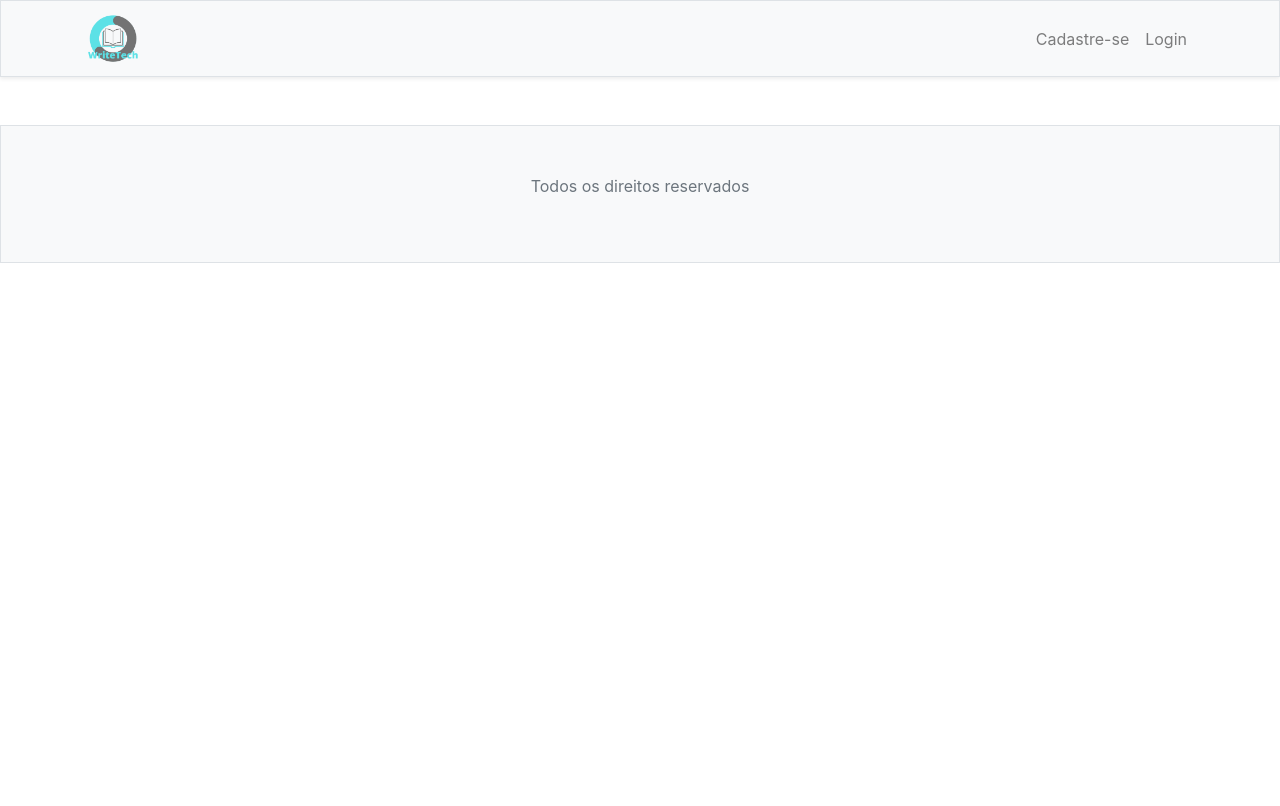
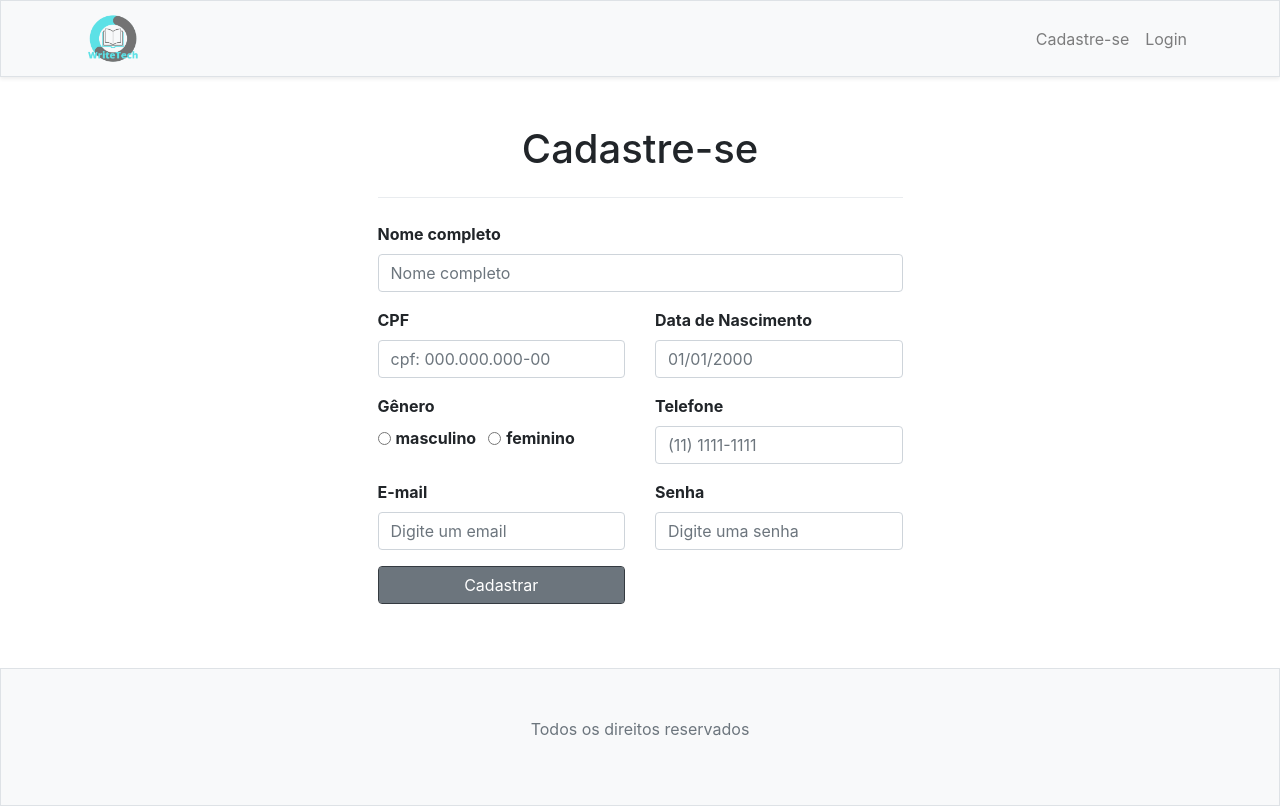
Before and after one commit to rafamioa/les-fatec, a React (Create React App) app in the folder les-frontend/: page /cadastro in a window 1280 px wide. Built offline with nearby package versions, Linux system fonts and the light colour scheme.

Commit message:
Form cadastro de dados pessoais

```diff
--- a/les-frontend/src/App.css
+++ b/les-frontend/src/App.css
@@ -0,0 +1,4 @@
+/* LABEL EM NEGRITO */
+label{
+  font-weight: bold;
+}
--- /dev/null
+++ b/les-frontend/src/componentes/Cadastro/Cadastro.js
@@ -0,0 +1,162 @@
+import React, { Component } from "react";
+
+export default class Cadastro extends Component {
+  constructor(props) {
+    super(props);
+    this.state = {
+      cliente: {
+        nome: "",
+        email: "",
+        cpf: "",
+        telefone: "",
+        dataDeNascimento: "",
+        senha:"",
+        genero: ""
+      },
+    };
+    this.handleSubmit = this.handleSubmit.bind(this);
+    this.handleChange = this.handleChange.bind(this);
+  }
+
+  handleChange(e) {
+    const { name, value } = e.target;
+    this.setState({
+      cliente: { ...this.state.cliente, [name]: value },
+    });
+  }
+
+  handleSubmit(e) {
+    e.preventDefault();
+    console.log(this.state.cliente);
+  }
+
+  render() {
+    const { cliente } = this.state;
+    return (
+      <div className="container mt-5">
+        <div className="col-md-6 offset-md-3">
+          <h1 className="text-center">Cadastre-se</h1>
+          <div className="dropdown-divider my-4"></div>
+          <form onSubmit={this.handleSubmit}>
+            <div className="form-group">
+              <label htmlFor="nome">Nome completo</label>
+              <input
+                type="text"
+                className="form-control"
+                placeholder="Nome completo"
+                name="nome"
+                id="nome"
+                value={cliente.nome}
+                onChange={this.handleChange}
+              />
+            </div>
+
+            <div className="row">
+              <div className="form-group col-md-6">
+                <label htmlFor="cpf">CPF</label>
+                <input
+                  type="text"
+                  className="form-control"
+                  name="cpf"
+                  placeholder="cpf: 000.000.000-00"
+                  id="cpf"
+                  value={cliente.cpf}
+                  onChange={this.handleChange}
+                />
+              </div>
+
+              <div className="form-group col-md-6">
+                <label htmlFor="data_de_nascimento">Data de Nascimento</label>
+                <input
+                  type="text"
+                  className="form-control"
+                  name="dataDeNascimento"
+                  placeholder="01/01/2000"
+                  id="data_de_nascimento"
+                  value={cliente.dataDeNascimento}
+                  onChange={this.handleChange}
+                />
+              </div>
+            </div>
+            <div className="row">
+              <div className="form-group col-md-6">
+                <label htmlFor="genero">Gênero</label>
+                <br />
+                <div className="form-check form-check-inline">
+                  <input
+                    className="form-check-input"
+                    type="radio"
+                    name="genero"
+                    value="masculino"
+
+                    onChange={this.handleChange}
+                  />
+                  <label className="form-check-label">masculino</label>
+                </div>
+                <div className="form-check form-check-inline">
+                  <input
+                    className="form-check-input"
+                    type="radio"
+                    name="genero"
+                    value="feminino"
+
+                    onChange={this.handleChange}
+                  />
+                  <label className="form-check-label">feminino</label>
+                </div>
+              </div>
+              <div className="form-group col-md-6">
+                <label htmlFor="teleone">Telefone</label>
+                <input
+                  type="text"
+                  className="form-control"
+                  name="telefone"
+                  placeholder="(11) 1111-1111"
+                  id="telefone"
+                  value={cliente.telefone}
+                  onChange={this.handleChange}
+                />
+              </div>
+            </div>
+            <div className="row">
+              <div className="form-group col-md-6">
+                <label htmlFor="email">E-mail</label>
+                <input
+                  type="email"
+                  className="form-control"
+                  name="email"
+                  id="email"
+                  placeholder="Digite um email"
+                  value={cliente.email}
+                  onChange={this.handleChange}
+                />
+              </div>
+              <div className="form-group col-md-6">
+                <label htmlFor="senha">Senha</label>
+                <input
+                  type="password"
+                  className="form-control"
+                  name="senha"
+                  id="senha"
+                  placeholder="Digite uma senha"
+                  value={cliente.senha}
+                  onChange={this.handleChange}
+                />
+              </div>
+            </div>
+            <div className="row">
+              <div className="form-group col-md-6">
+                <button
+                  type="submit"
+                  className="form-control btn btn-secondary border border-dark"
+                >
+                  Cadastrar
+                </button>
+              </div>
+            </div>
+          </form>
+        </div>
+      </div>
+    );
+  }
+}
--- a/les-frontend/src/rotas.js
+++ b/les-frontend/src/rotas.js
@@ -3,6 +3,7 @@ import { BrowserRouter, Route } from "react-router-dom";
 import Navbar from "./componentes/Navbar/Navbar";
 import Footer from "./componentes/Footer/Footer";
 import Login from "./componentes/Login/Login";
+import Cadastro from "./componentes/Cadastro/Cadastro";
 
 export default class Rotas extends Component {
   render() {
@@ -12,6 +13,9 @@ export default class Rotas extends Component {
         <Route path={"/login"}>
           <Login />
         </Route>
+        <Route path={"/cadastro"}>
+          <Cadastro />
+        </Route>
         <Footer />
       </BrowserRouter>
     );
```
Also changed, not shown: les-frontend/src/componentes/Cadastro/style.css (added).
